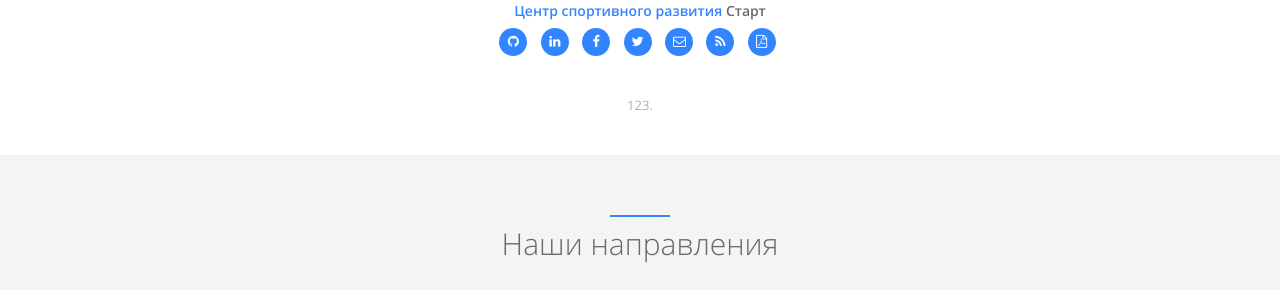
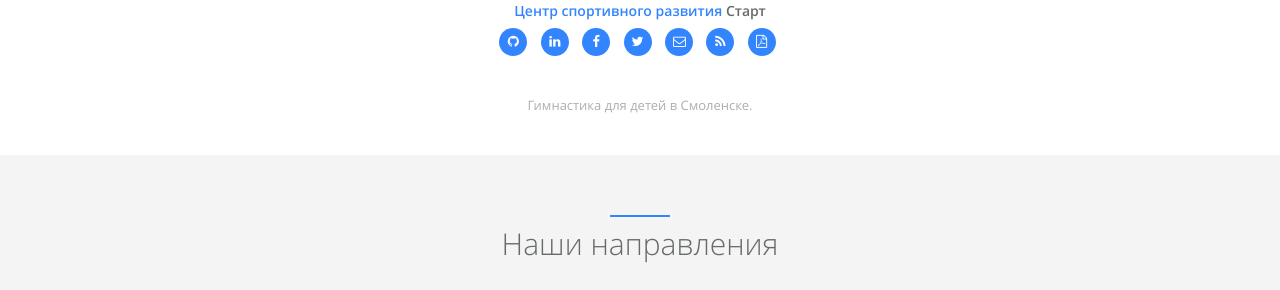
Before and after one commit to sport-start/sport-start.github.io, a Jekyll site: the page built from index.html, in a window 1280 px wide and 900 px high, scrolled down 563 px. Shown: the part 164-454 px from the top of the window. Built offline with Jekyll 4.4.1, drawn with Linux system fonts in a browser that asks for light colours.

Commit message:
Update _config.yml

```diff
--- a/_config.yml
+++ b/_config.yml
@@ -28,7 +28,7 @@ author:  # change following line to your infomation.
   skill_icon2:
     - name: fa-cube
     - name: fa-chevron-circle-down
-  desc: 123.  # Describe yourself.
+  desc: Гимнастика для детей в Смоленске.  # Describe yourself.
 
 # comment
 disqus:  # if you wanna comment feature, go to https://disqus.com/ to get your configuration; if not, comment following two lines.
```
